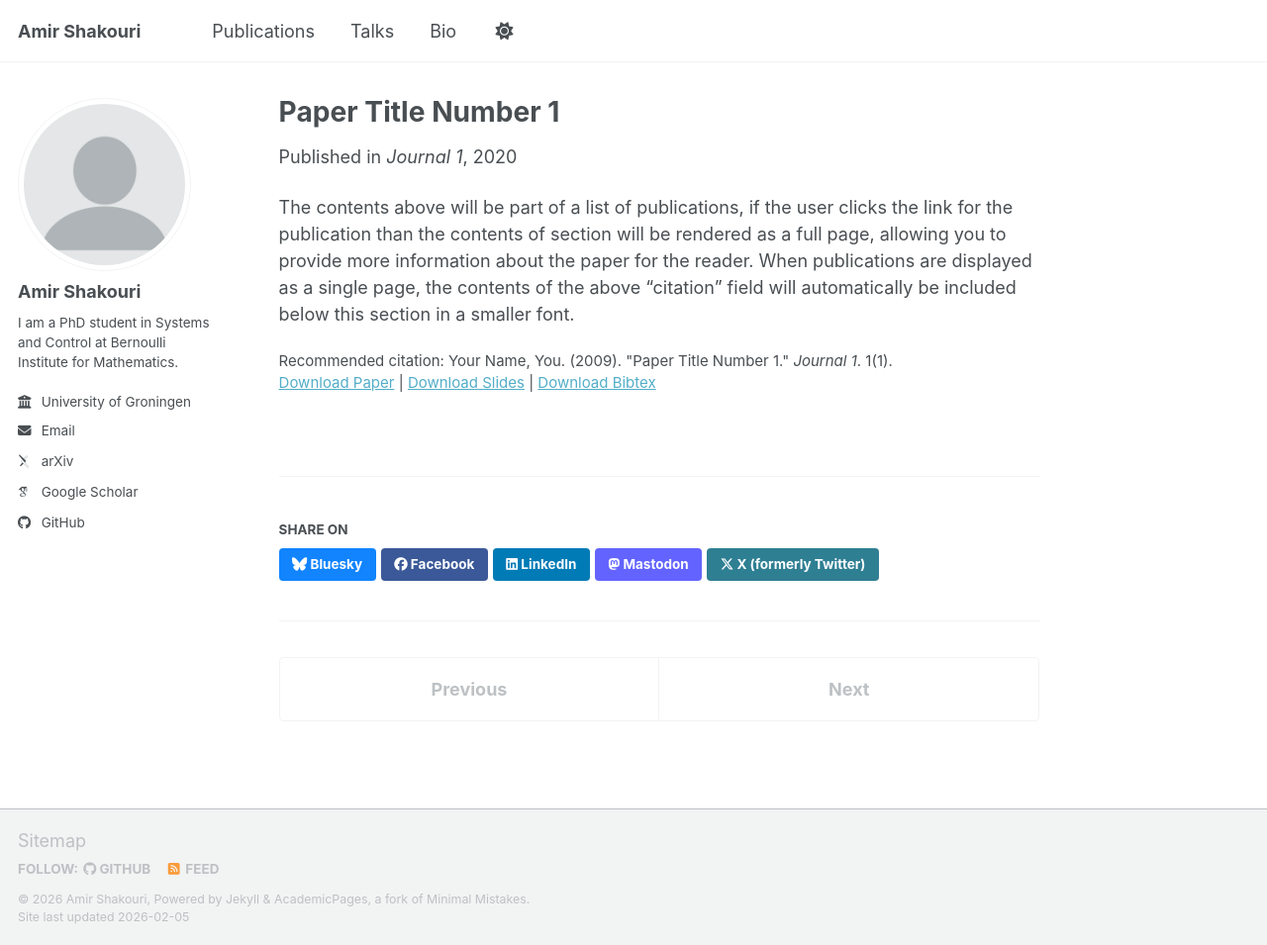
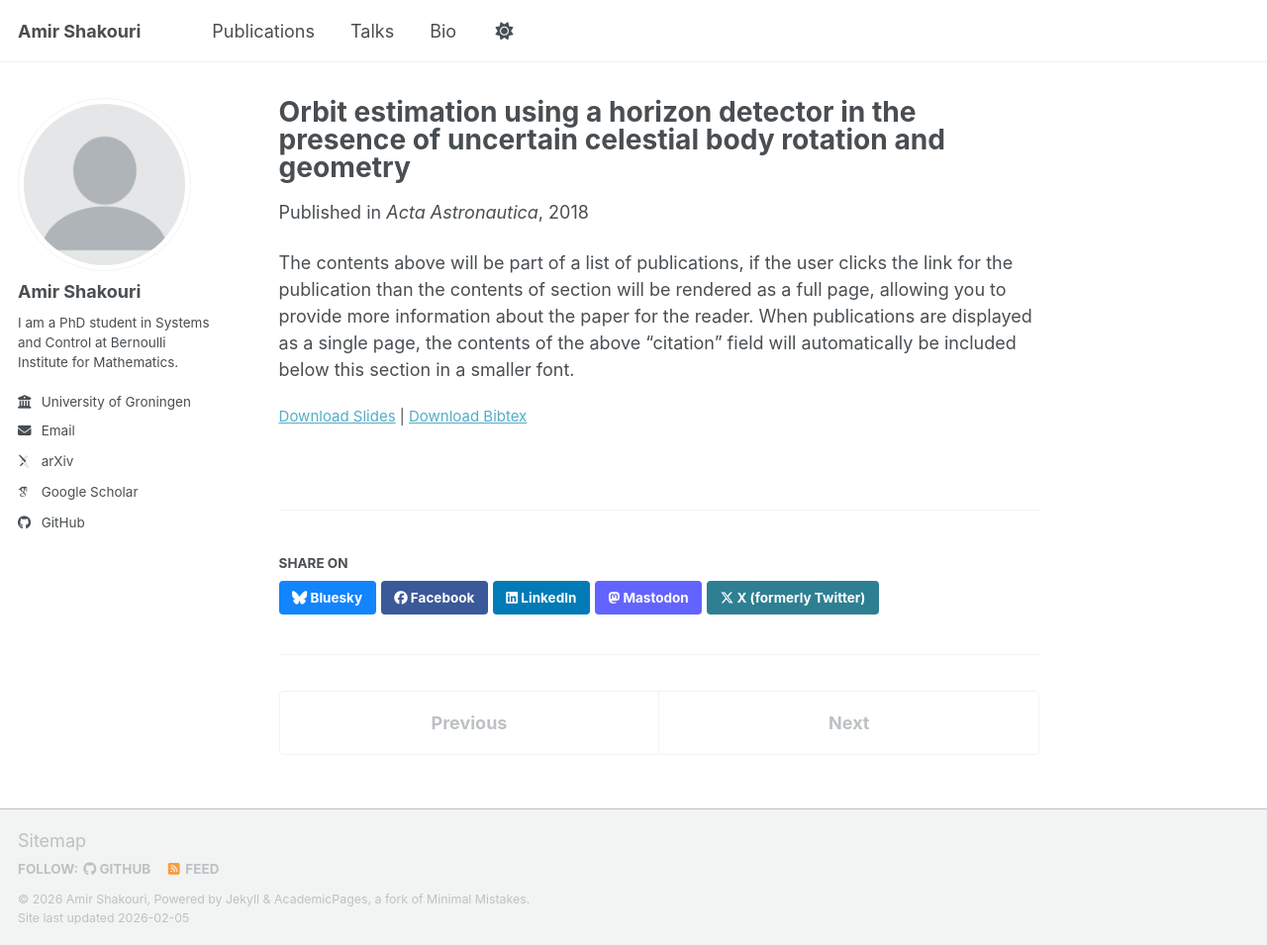
Before and after one commit to a-shakouri/a-shakouri.github.io, a Jekyll site: the page built from _publications/paper1.md, in a window 1280 px wide and 955 px high. Shown: the whole window at 99% size. Built offline with Jekyll 4.4.1, drawn with Linux system fonts in a browser that asks for light colours; some web fonts are replaced; a script bundle is joined from its source files by our own code; library files that are not in the unit come from our copies.

Commit message:
Update and rename 2009-10-01-paper-title-number-1.md to paper1.md

```diff
--- a/_publications/2009-10-01-paper-title-number-1.md
+++ b/_publications/paper1.md
@@ -1,14 +1,13 @@
 ---
-title: "Paper Title Number 1"
+title: "Orbit estimation using a horizon detector in the presence of uncertain celestial body rotation and geometry"
 collection: publications
 category: manuscripts
 permalink: /publication/2009-10-01-paper-title-number-1
 excerpt: 'This paper is about the number 1. The number 2 is left for future work.'
-date: 2020-10-01
-venue: 'Journal 1'
+date: 2018-10-01
+venue: 'Acta Astronautica'
 slidesurl: 'https://academicpages.github.io/files/slides1.pdf'
 paperurl: 'https://academicpages.github.io/files/paper1.pdf'
 bibtexurl: 'https://academicpages.github.io/files/bibtex1.bib'
-citation: 'Your Name, You. (2009). &quot;Paper Title Number 1.&quot; <i>Journal 1</i>. 1(1).'
 ---
 The contents above will be part of a list of publications, if the user clicks the link for the publication than the contents of section will be rendered as a full page, allowing you to provide more information about the paper for the reader. When publications are displayed as a single page, the contents of the above "citation" field will automatically be included below this section in a smaller font.
```
